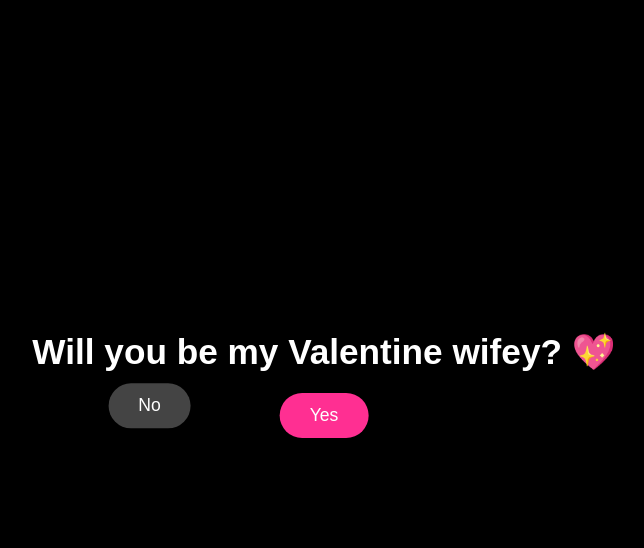
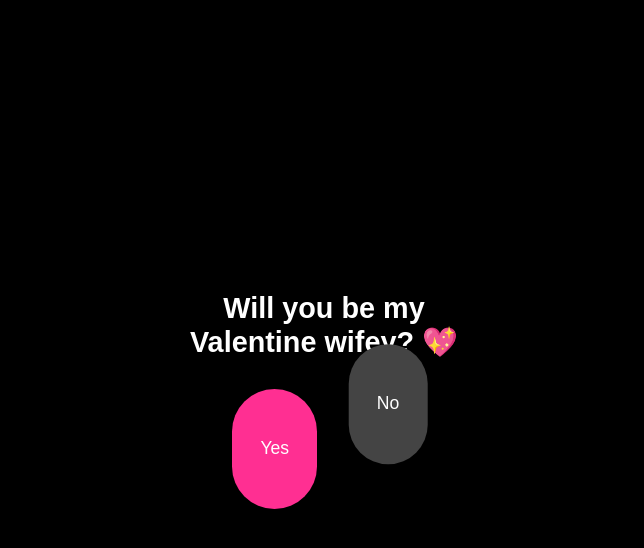
Before and after one commit to Moonemu/valentine, a plain HTML site: page index.html in a window 1280 px wide. Both pictures are taken after a click on the button "No". Shown: the whole page, without its empty margins (316-960 px from the left). Drawn offline with Linux system fonts and the light colour scheme.

Commit message:
Update index.html

```diff
--- a/index.html
+++ b/index.html
@@ -2,61 +2,65 @@
 <html lang="en">
 <head>
 <meta charset="UTF-8">
-  <title>Valentine 💘</title>
+<meta name="viewport" content="width=device-width, initial-scale=1.0">
+<title>Valentine 💖</title>
+
 <style>
   * {
+    margin: 0;
+    padding: 0;
     box-sizing: border-box;
     font-family: Arial, sans-serif;
   }
 
   body {
-      margin: 0;
     height: 100vh;
     background: #000;
-      overflow: hidden;
     display: flex;
     align-items: center;
     justify-content: center;
+    overflow: hidden;
     color: white;
   }
 
   .container {
     text-align: center;
+    width: 100%;
+    max-width: 360px;
+    padding: 20px;
     z-index: 2;
   }
 
   h1 {
-      font-size: 2.2rem;
-      margin-bottom: 20px;
+    font-size: 1.8rem;
+    margin-bottom: 30px;
   }
 
   .buttons {
     position: relative;
-      height: 100px;
+    height: 120px;
+    display: flex;
+    justify-content: center;
+    gap: 20px;
   }
 
   button {
-      padding: 12px 30px;
+    padding: 14px 28px;
     font-size: 1.1rem;
     border: none;
-      border-radius: 30px;
+    border-radius: 999px;
     cursor: pointer;
-      position: absolute;
   }
 
   .yes {
     background: #ff2f92;
     color: white;
-      left: 50%;
-      transform: translateX(-50%);
   }
 
   .no {
     background: #444;
     color: white;
-      left: 10%;
-      top: 50px;
-      transition: transform 0.15s ease;
+    position: relative;
   }
 
   .message {
@@ -69,10 +73,9 @@
   .heart {
     position: fixed;
     bottom: -20px;
-      font-size: 20px;
+    color: #ff4da6;
     animation: floatUp linear forwards;
-      color: #ff4da6;
-      z-index: 1;
+    pointer-events: none;
   }
 
   @keyframes floatUp {
@@ -87,6 +90,7 @@
   }
 </style>
 </head>
+
 <body>
 
 <div class="container">
@@ -94,7 +98,7 @@
 
   <div class="buttons" id="buttons">
     <button class="yes" onclick="sayYes()">Yes</button>
-      <button class="no" onclick="moveNo()">No</button>
+    <button class="no" id="noBtn" onclick="moveNo()">No</button>
   </div>
 
   <div class="message" id="message">
@@ -108,33 +112,31 @@
     document.getElementById("buttons").style.display = "none";
     document.getElementById("message").style.display = "block";
 
-      // MASSIVE HEART RAIN
-      setInterval(createHeart, 80);
+    // HEART FLOOD
+    setInterval(createHeart, 60);
   }
 
   function moveNo() {
-      const noBtn = document.querySelector(".no");
+    const btn = document.getElementById("noBtn");
 
-      const x = Math.random() * 300 - 150;
-      const y = Math.random() * 200 - 100;
+    const x = Math.random() * 200 - 100;
+    const y = Math.random() * 150 - 75;
 
-      noBtn.style.transform = `translate(${x}px, ${y}px)`;
+    btn.style.transform = `translate(${x}px, ${y}px)`;
   }
 
   function createHeart() {
     const heart = document.createElement("div");
-      heart.classList.add("heart");
+    heart.className = "heart";
     heart.innerHTML = "💖";
 
     heart.style.left = Math.random() * 100 + "vw";
+    heart.style.fontSize = Math.random() * 20 + 20 + "px";
     heart.style.animationDuration = Math.random() * 2 + 3 + "s";
-      heart.style.fontSize = Math.random() * 20 + 20 + "px";
 
     document.body.appendChild(heart);
 
-      setTimeout(() => {
-        heart.remove();
-      }, 5000);
+    setTimeout(() => heart.remove(), 5000);
   }
 </script>
 
```
Lines whose indentation alone changed are shown as unchanged.
